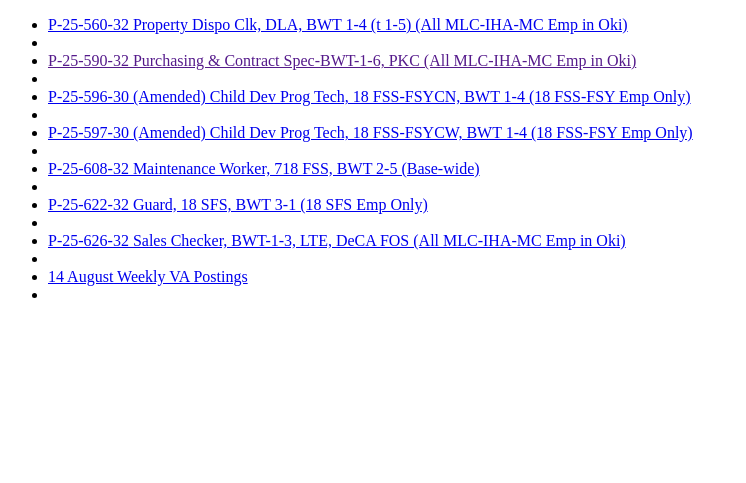
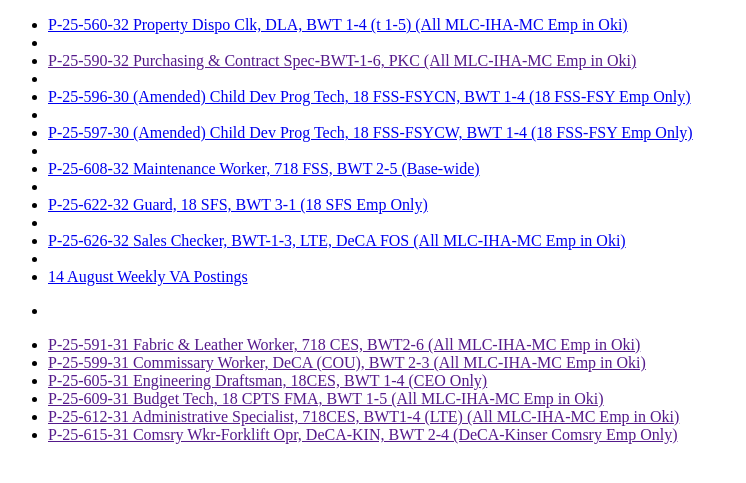
Before and after one commit to civilianPersonnel/civilianPersonnel.github.io, a plain HTML site: page index.html in a window 1280 px wide. Shown: the part 91-574 px from the top of the page, without its empty margins (0-746 px from the left). Drawn offline with Linux system fonts and the light colour scheme.

Commit message:
Update index.html

```diff
--- a/index.html
+++ b/index.html
@@ -19,6 +19,16 @@
     <li> <a href="P-25-626-32 Sales Checker- BWT-1-3 (LTE) DeCA FOS  (All MLC-IHA-MC Emp in Oki).pdf" target="_blank">P-25-626-32 Sales Checker, BWT-1-3, LTE, DeCA FOS  (All MLC-IHA-MC Emp in Oki)</a> <li>
     <li> <a href="Vacancy Announcements Currently Open as of 13 Aug 2025.pdf" target="_blank">14 August Weekly VA Postings </a> <li>
 
+    <p>
+    <li><a href="" target="_blank">P-25-591-31 Fabric & Leather Worker, 718 CES, BWT2-6 (All MLC-IHA-MC Emp in Oki)</a></li>
+    <li><a href="" target="_blank">P-25-599-31 Commissary Worker, DeCA (COU), BWT 2-3 (All MLC-IHA-MC Emp in Oki)</a></li>
+    <li><a href="" target="_blank">P-25-605-31 Engineering Draftsman, 18CES, BWT 1-4 (CEO Only)</a></li>
+    <li><a href="" target="_blank">P-25-609-31 Budget Tech, 18 CPTS FMA, BWT 1-5 (All MLC-IHA-MC Emp in Oki)</a></li>
+    <li><a href="" target="_blank">P-25-612-31 Administrative Specialist, 718CES, BWT1-4 (LTE) (All MLC-IHA-MC Emp in Oki)</a></li>
+    <li><a href="" target="_blank">P-25-615-31 Comsry Wkr-Forklift Opr, DeCA-KIN, BWT 2-4 (DeCA-Kinser Comsry Emp Only)</a></li>
+    </p>
+
+
   </ul>
 </body>
 </html>
```
